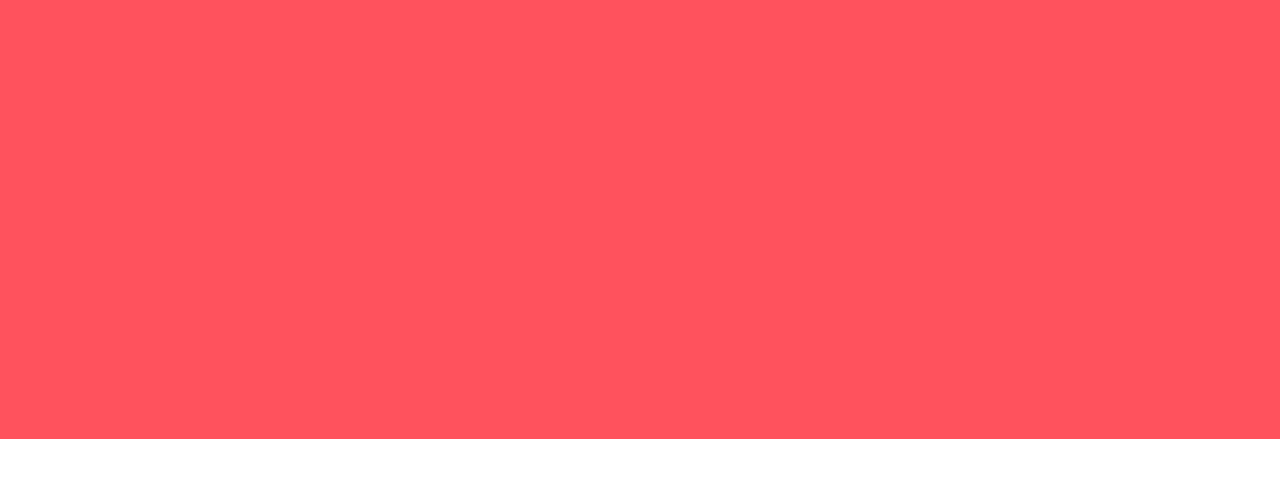
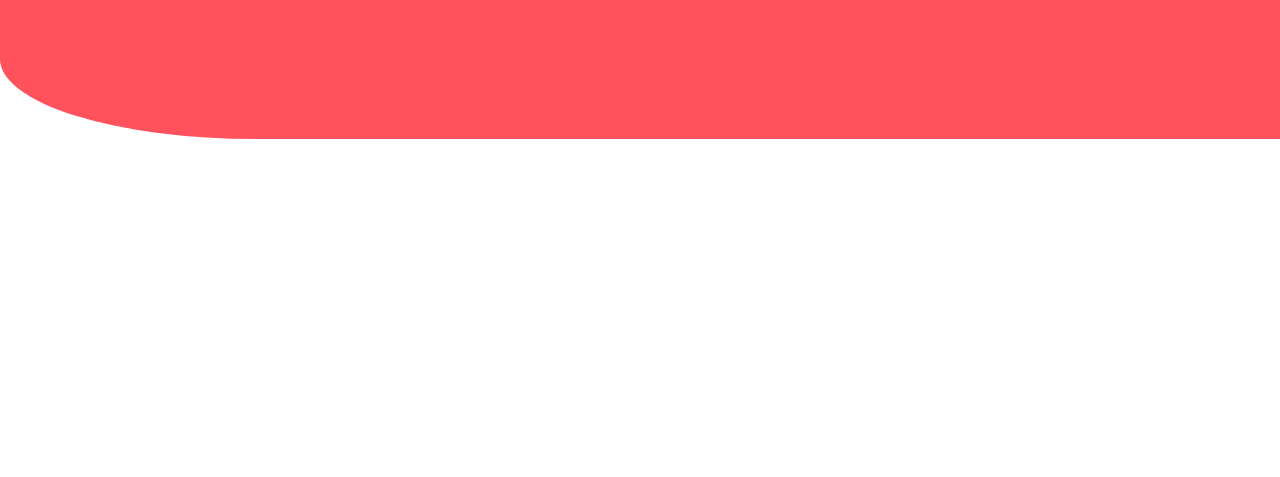
Before and after one commit to tonyykosseifyy/react-blogger, a React (Create React App) app: page / in a window 1280 px wide. Shown: the part 261-738 px from the top of the page. Built offline with nearby package versions, Linux system fonts and the light colour scheme.

Commit message:
2 files modified, 2 added

```diff
--- a/src/components/Header/Header.css
+++ b/src/components/Header/Header.css
@@ -1,4 +1,5 @@
 header {
-  min-height: 700px ;
+  min-height: 400px ;
   background-color: var(--Light-red);
+  border-bottom-left-radius: 20%;
 }
--- a/src/components/Header/Header.js
+++ b/src/components/Header/Header.js
@@ -1,10 +1,11 @@
 import React from "react";
 import "./Header.css";
+import Navbar from "../Navbar/Navbar";
 
 const Header = () => {
   return (
     <header>
-
+      <Navbar />
     </header>
   );
 };
--- /dev/null
+++ b/src/components/Navbar/Navbar.js
@@ -0,0 +1,13 @@
+import React from "react";
+import "./Navbar.css";
+
+
+const Navbar = () => {
+  return (
+    <nav className="navbar">
+
+    </nav>
+  );
+};
+
+export default Navbar ;
```
Also changed, not shown: src/components/Navbar/Navbar.css (added).
